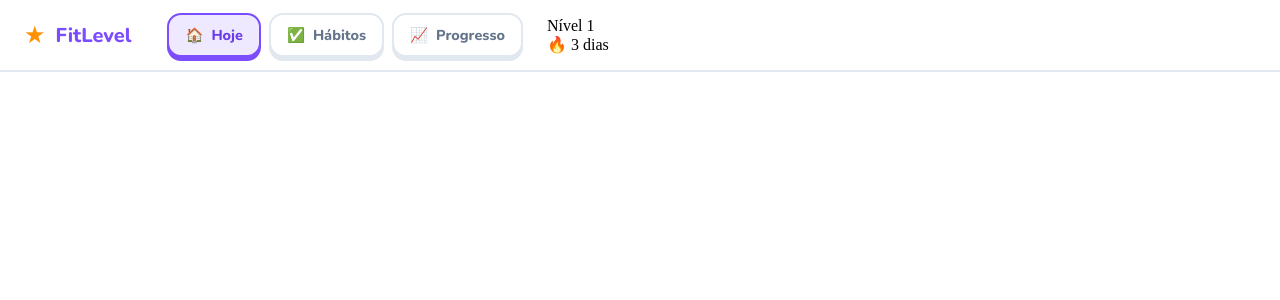
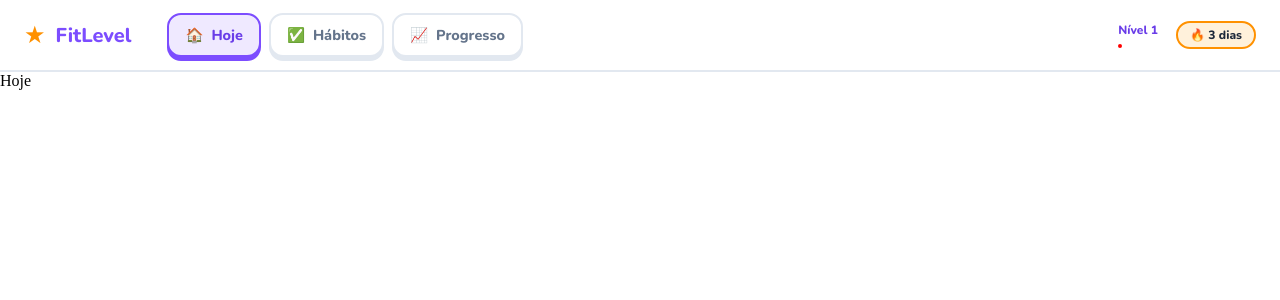
Before and after one commit to fahgundiz/projeto_pi, a Flask app: page / in a window 1280 px wide. Shown: the top 300 px of the page. Run offline with Flask 3, Linux system fonts and the light colour scheme; the visitor is signed in with stand-in values (Sample User, id 1).

Commit message:
refactor: arrumando o css do navbar e a logica do js para abrir os botões do nav

```diff
--- a/static/css/base.css
+++ b/static/css/base.css
@@ -107,3 +107,83 @@
   outline: 3px solid var(--principal);
   outline-offset: 3px;
 }
+/* ---------- Estatísticas (XP e sequência) ---------- */
+.status {
+  display: flex;
+  align-items: center;
+  gap: 18px;
+  margin-left: auto; /* Empurra o bloco para o canto direito */
+}
+
+.level {
+  display: flex; /* Permite o nivel e a barra de xp ficarem um em cima do outro */
+  flex-direction: column;
+  gap: 6px;
+}
+.level-label {
+  font-family: var(--fonte-titulo); /* Configurações do texto da barra de XP */
+  font-weight: 800;
+  font-size: 0.75rem;
+  color: var(--principal-hover);
+}
+.xp-bar {
+  border: 2px solid red;
+  width: 0%;
+  height: 100%;
+  background: var(--concluido);
+  border-radius: 999px;
+  transition: width .4s ease;
+}
+
+.coins { /* Streak do foguinho */
+  padding: 4px 12px;
+  font-family: var(--fonte-titulo);
+  font-weight: 800;
+  font-size: .75rem;
+  color: var(--texto);
+  background-color: var(--sequencia-suave);
+  border: 2px solid var(--sequencia);
+  border-radius: 999px;
+}
+
+/* ---------- Responsividade Celular ---------- */
+@media (max-width: 760px) {
+  .navbar {
+    padding: 0 14px;
+    gap: 14px;
+  }
+  .logo-name {
+    font-size: 1rem;
+  }
+  .xp-bar {
+    width: 80px;
+  }
+  .nav {
+    position: fixed;
+    bottom: 0; left: 0; right: 0; /* Coloca o nav na parte debaixo do celular */
+    justify-content: space-around;
+    margin: 0;
+    padding: 10px 8px calc(10px + env(safe-area-inset-bottom, 0px)); /* Evita que a área fique sobreposta na parte de gestos do iphone */
+    /* env busca no dispositivo uma informacao sobre o ambiente de tela */
+    /*No iphone o safe-area... é 34px, mas caso o celular nao tenha o valor é ZERO */
+    background: var(--superficie);
+    border-top: 2px solid var(--borda);
+  }
+  .nav-btn {
+    flex-direction: column; /* icone fica em cima do texto */
+    gap: 4px;
+    font-size: 11px;
+    padding: 8px 10px;
+    border-color: transparent;
+    box-shadow: none;
+  }
+  .nav-btn.ativo {
+    box-shadow: none;
+  }
+  .nav-btn span {
+    font-size: 18px;
+  }
+  .content {
+    padding-bottom: 110px; /* Evita que o conteúdo fique atrás da barra */
+  }
+}
--- /dev/null
+++ b/static/css/home.css
@@ -0,0 +1,7 @@
+.view {
+    display: none;
+}
+
+.view.ativo {
+    display: block;
+}
--- a/static/script/base.js
+++ b/static/script/base.js
@@ -1,47 +1,31 @@
-// ---------- Navegação entre telas ----------
-const navButtons = document.querySelectorAll(".nav-btn");
-const views = document.querySelectorAll(".view");
+const botoes = document.querySelectorAll('.nav-btn');
+const telas = document.querySelectorAll('.view');
 
-function showView(id) {
-  views.forEach(v => v.classList.toggle("is-active", v.id === id));
-  navButtons.forEach(b => {
-    const active = b.dataset.view === id;
-    b.classList.toggle("is-active", active);
-    if (active) b.setAttribute("aria-current", "page");
-    else b.removeAttribute("aria-current");
-  });
-}
+// Percore todos os 3 botoes do nav
+botoes.forEach(botao => {
+  //Para cada botao, espere um clique
+  botao.addEventListener('click', () =>{
+    //Quando um botao for clicado, desativa todos
+    botoes.forEach(b =>{
+      b.classList.remove('ativo');
+      b.removeAttribute('aria-current')
+    })
+    //Desativa todas as telas
+    telas.forEach(t => {
+      t.classList.remove('ativo')
+    })
 
-navButtons.forEach(btn =>
-  btn.addEventListener("click", () => showView(btn.dataset.view))
-);
+    //Pinta o botao selecionado de 'roxo'
+    botao.classList.add('ativo');
+    //avisa o leitor de tela da pagina atual
+    botao.setAttribute('aria-current','pagina_ativa');
 
-// ---------- XP, nível e moedas ----------
-const state = { xp: 0, level: 1, coins: 0 };
-const XP_PER_LEVEL = 100;
+    //busca o id da página(section: habitos, progresso e hoje) clicada
+    const idDaTela = botao.dataset.view;
+    //entra a section clicada e adiciona ativo fazendo ela aparecer
+    document.getElementById(idDaTela).classList.add('ativo')
+  })
 
-const xpFill = document.getElementById("xpFill");
-const xpBar = document.querySelector(".xp-bar");
-const levelEl = document.getElementById("level");
-const coinsEl = document.getElementById("coins");
 
-function render() {
-  xpFill.style.width = state.xp + "%";
-  xpBar.setAttribute("aria-valuenow", state.xp);
-  levelEl.textContent = state.level;
-  coinsEl.textContent = state.coins;
-}
 
-function addXP(amount) {
-  state.xp += amount;
-  state.coins += 5;
-  while (state.xp >= XP_PER_LEVEL) {
-    state.xp -= XP_PER_LEVEL;
-    state.level++;
-  }
-  render();
-}
-
-document.getElementById("completeBtn").addEventListener("click", () => addXP(20));
-
-render();
+})
--- a/templates/base.html
+++ b/templates/base.html
@@ -4,6 +4,7 @@
   <meta charset="UTF-8">
   <meta name="viewport" content="width=device-width, initial-scale=1">
   <title>{% block title %} Fitlevel {% endblock %}</title>
+  {% block styles %} {% endblock %}
   <link rel="preconnect" href="https://fonts.googleapis.com">
   <link rel="preconnect" href="https://fonts.gstatic.com" crossorigin>
   <link href="https://fonts.googleapis.com/css2?family=Press+Start+2P&family=Nunito:wght@600;800&display=swap" rel="stylesheet">
@@ -19,7 +20,7 @@
     </a>
 
     <nav class="nav" aria-label="nav principal">
-      <button class="nav-btn ativo" data-view="hoje" aria-current="page">
+      <button class="nav-btn ativo" data-view="hoje" aria-current="pagina_ativa">
         <span>🏠</span> Hoje
       </button>
 
--- a/templates/home.html
+++ b/templates/home.html
@@ -1,28 +1,13 @@
 {% extends "base.html" %}
+{% block styles %}
+ <link rel="stylesheet" href="{{ url_for('static', filename='css/home.css') }}">
+ {% endblock %}
 
-{% block conten %}
-<section class="view is-active" id="inicio">
-      <h1>Bem-vindo, jogador!</h1>
-      <p>Conclua missões para ganhar XP e moedas.</p>
-      <div class="card">
-        <h2>Missão do dia</h2>
-        <p>Complete uma tarefa hoje.</p>
-        <button class="btn" id="completeBtn">Concluir missão +20 XP</button>
-      </div>
-    </section>
+{% block content %}
+<section class="content">
+  <section class="view ativo" id="hoje">Hoje</section>
+  <section class="view" id="habitos">Hábitos</section>
+  <section class="view" id="progresso">Progresso</section>
+</section>
 
-    <section class="view" id="missoes">
-      <h1>Missões</h1>
-      <div class="card"><p>Suas missões aparecem aqui.</p></div>
-    </section>
-
-    <section class="view" id="ranking">
-      <h1>Ranking</h1>
-      <div class="card"><p>Veja quem está no topo.</p></div>
-    </section>
-
-    <section class="view" id="perfil">
-      <h1>Perfil</h1>
-      <div class="card"><p>Seus dados e conquistas.</p></div>
-    </section>
 {% endblock %}
```
